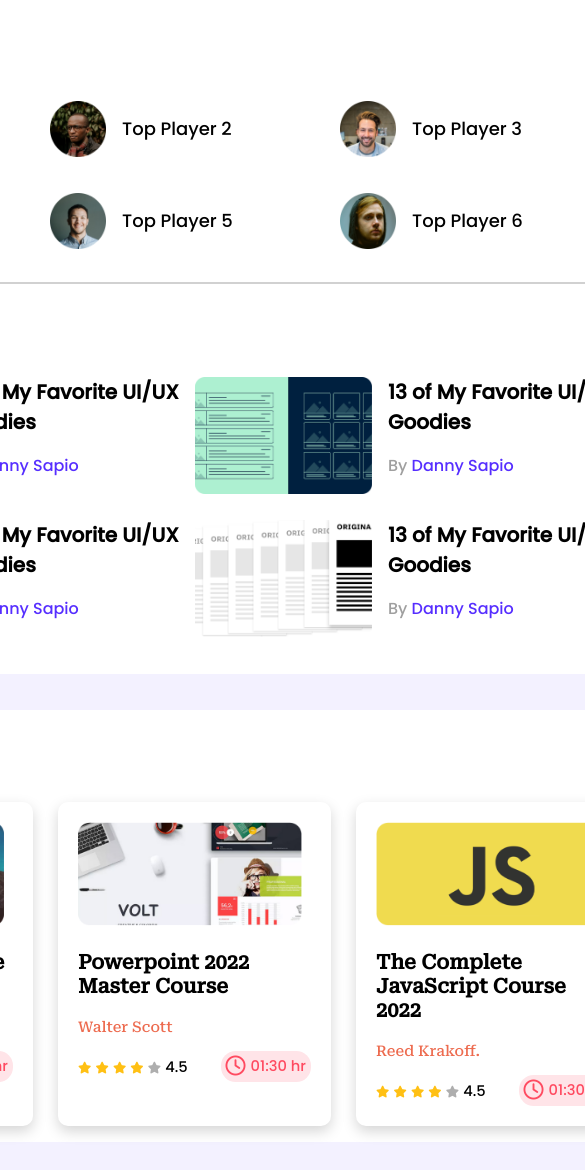
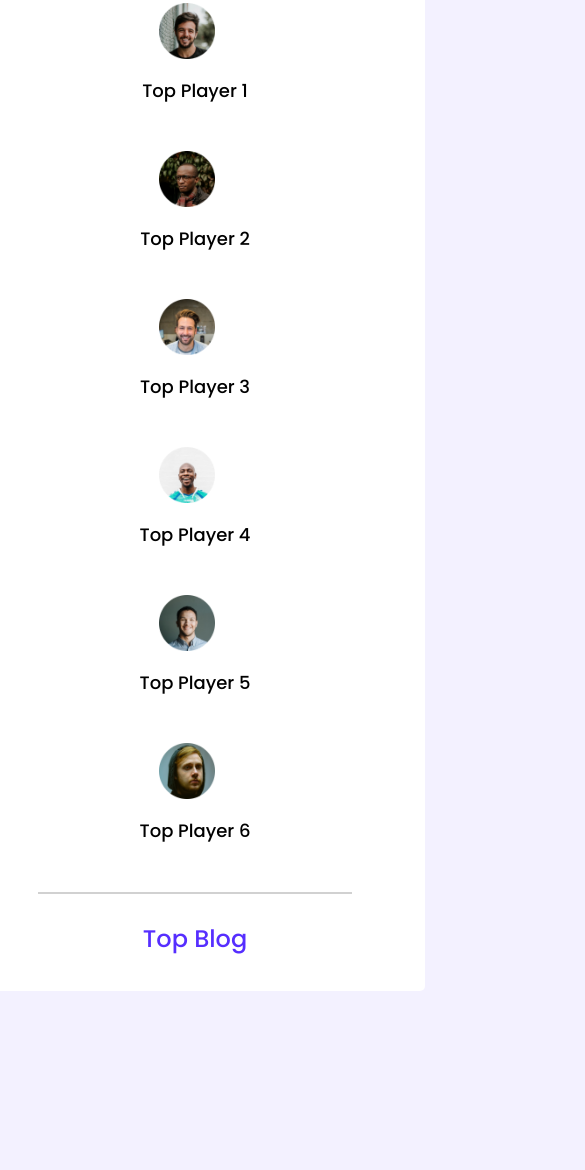
Before and after one commit to invisible360/Responsive-Leader-Board, a plain HTML site: page index.html in a window 390 px wide. Shown: the part 141-1311 px from the top of the page, 585 px wide, since content can reach past the window. After the commit the page ends 1160 px from the top, so only its background shows below. Drawn offline with Linux system fonts and the light colour scheme.

Commit message:
redundant class removed and small device top player responsive

```diff
--- a/index.html
+++ b/index.html
@@ -31,7 +31,7 @@
     <!-- stars of main -->
     <main>
         <!-- starts of players-blog section -->
-        <section class="container players-blog">
+        <section class="players-blog">
             <!-- starts of //top players// section -->
             <h1 class="section-title">Top Player</h1>
             <div class="top-players">
@@ -103,7 +103,7 @@
         <!-- -------------------------------------- -->
 
         <!-- starts of course section -->
-        <section class="container latest-courses">
+        <section class="latest-courses">
             <h1 class="section-title">Latest Course</h1>
             <div class="course-section-container">
                 <div class="course">
--- a/styles/style.css
+++ b/styles/style.css
@@ -74,18 +74,14 @@ main {
 player-blog section style
 ---------------------------- */
 
-/* common container style */
-.container {
+.players-blog {
+    width: 870px;
+    padding: 35px;
     margin-top: 36px;
     background-color: #FFFFFF;
     border-radius: 5px;
 }
-.players-blog {
-    width: 870px;
-    height: 615px;
-    padding: 35px;
-}
-.players-blog .section-title {
+.section-title {
     margin-top: -2px;
     margin-bottom: 0;
     font-size: 24px;
@@ -94,24 +90,25 @@ player-blog section style
 }
 
 /* top player style */
-.players-blog .top-players {
+.top-players {
     display: grid;
     grid-template-columns: repeat(3, 1fr);
     row-gap: 29px;
     margin-top: 40px;
     margin-bottom: 30px;
 }
-.players-blog .top-players .player{
+.player{
     display: flex;
+    justify-content: center;
     align-items: center;
 }
 
-.players-blog .top-players .player img{
+.player img{
     width: 56px;
     height: 56px;
     margin-right: 16px;
 }
-.players-blog .top-players .player h3{
+.player h3{
     font-size: 18px;
     font-weight: 500;
 }
@@ -123,36 +120,36 @@ hr{
 }
 
 /* top blog style */
-.players-blog .top-blogs {
+.top-blogs {
     display: grid;
     grid-template-columns: repeat(2, 1fr);
     row-gap: 26px;
     margin-top: 31px;
 }
-.players-blog .top-blogs .blog {
+.blog {
     display: flex;
     align-items: center;
 }
-.players-blog .top-blogs .blog img {
+img {
     width: 177px;
     height: 117px;
 }
 
-.players-blog .top-blogs .blog .blog-info {
+.blog-info {
     margin-left: 16px;
 }
-.players-blog .top-blogs .blog .blog-info h3 {
+.blog-info h3 {
     font-size: 20px;
     margin-top: 0;
     margin-bottom: 0;
 
 }
-.players-blog .top-blogs .blog .blog-info p {
+.blog-info p {
     font-size: 16px;
     color: #9F9F9F;
 
 }
-.players-blog .top-blogs .blog .blog-info p a{
+.blog-info p a{
     color: #562EFF;
     text-decoration: none;
 }
@@ -164,63 +161,59 @@ latest course section style
 
 .latest-courses {
     width: 870px;
-    height: 362px;
     padding: 35px;
+    border-radius: 5px;
+    padding: 35px;
+    margin-top: 36px;
+    background-color: #FFFFFF;
+    border-radius: 5px;
 }
 
-.latest-courses .section-title {
-    margin-top: -2px;
-    margin-bottom: 0;
-    font-size: 24px;
-    font-weight: 500;
-    color: #562EFF;
-}
-
-.latest-courses .course-section-container {
+.course-section-container {
     display: grid;
     grid-template-columns: repeat(3, 1fr);
     grid-column-gap: 24px;
     margin-top: 24px;
 }
-.latest-courses .course-section-container .course{
+.course{
     padding: 20px;
     box-shadow: 0px 5.34229px 13.3557px rgba(0, 0, 0, 0.169);
     border-radius: 10px;
     width: 85%;
 }
 
-.latest-courses .course .course-info {
+.course-info {
     font-family: 'Roboto Serif', serif;
 }
-.latest-courses .course .course-info img{
+.course-info img{
     width: 224px;
     height: 104px;
 }
-.latest-courses .course .course-info h3{
+.course-info h3{
     font-size: 20.03px;
 }
-.latest-courses .course .course-info p{
+.course-info p{
     font-size: 14.69px;
     color: #ED6B4F;
 }
 
-.latest-courses .course .rating-info{
+.rating-info{
     display: flex;
     align-items: center;
     justify-content: space-between;
 }
-.latest-courses .course .rating-info .ratings .fa-star{
+.fa-star{
     font-size: 11.81px;
     color: #FFC014;
 }
-.latest-courses .course .rating-info .ratings .empty{
+.empty{
     color: #AEAEAE;
 }
-.latest-courses .course .rating-info .ratings .rating-point{
+.rating-point{
     font-size: 14.69px;
 }
 
-.latest-courses .course .rating-info .duration{
+.duration{
     color: #FF4A60;
     display: flex;
     align-items: center;
@@ -228,10 +221,38 @@ latest course section style
     border-radius: 14.6913px;
     padding: 5px;
 }
-.latest-courses .course .rating-info .duration .fa-clock{
+.fa-clock{
     font-size: 20.03px;
     margin-right: 5px;
 }
-.latest-courses .course .rating-info .duration .time{
+.time{
     font-size: 14.69px;
 }
+
+/* media queries */
+
+/* mobile devices */
+@media only screen and (max-width: 767px) {
+    .players-blog {
+        width: 100%;
+    }
+    .section-title{
+        text-align: center;
+    }
+    .top-players {
+        grid-template-columns: repeat(1,1fr);
+        /* justify-content: center; */
+        /* align-items: center; */
+    }
+    .player {
+        flex-direction: column;
+        /* justify-content: center; */
+    }
+    hr {
+        width: 80%;
+    }
+
+    nav, .top-blogs, .latest-courses {
+        display: none;
+    }
+}
```
